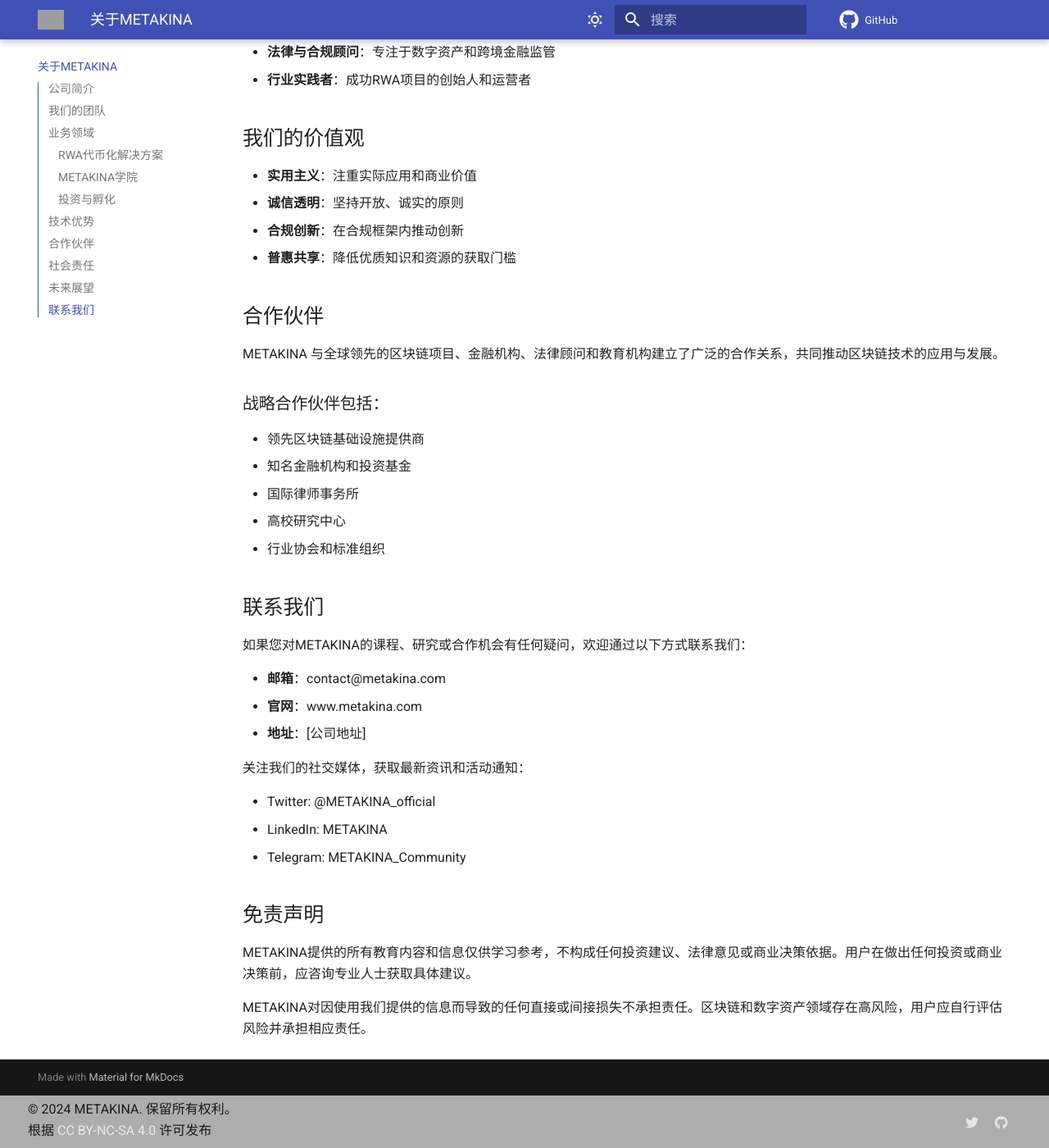
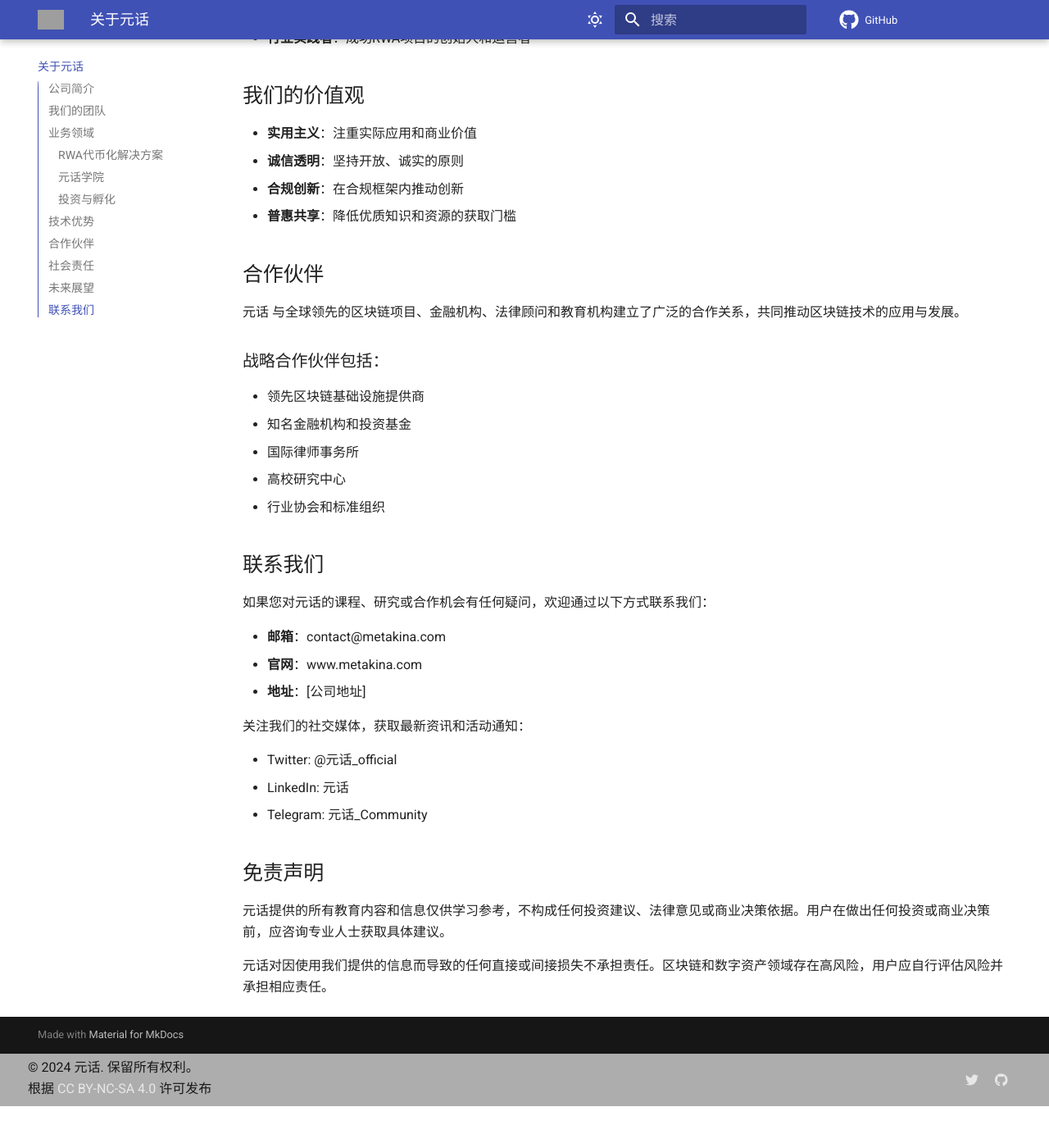
Before and after one commit to metakina-com/courses, an MkDocs documentation site: the page built from docs/about.md, in a window 1280 px wide and 1400 px high, scrolled down 3848 px. Shown: the whole window at 82% size. Built offline with MkDocs 1.6.1 and Material for MkDocs 9.7.7, drawn with Linux system fonts in a browser that asks for light colours; comment, search, counter and statistics services are not loaded; after the commit the page ends 5197 px from its top, so only the background shows below that; some of the changed text lies outside the part shown; grey boxes are pictures that could not be loaded.

Commit message:
Assistant checkpoint: 将METAKINA RWA更改为元话RWA
Assistant generated file changes:
- mkdocs.yml: Change site name from METAKINA to 元话, Update navigation menu
- overrides/main.html: Update meta tags and footer, Update copyright information, Update social links, Update GitHub link
- docs/index.md: Update homepage title, Update homepage description, Update disclaimer
- docs/about.md: Update about page title
- README.md: Update README title and description, Update README text

---

User prompt:

METAKINA RWA 修改为元话RWA

Replit-Commit-Author: Assistant
Replit-Commit-Session-Id: dc961c35-cce0-448d-ae11-1cd4d21b5893

```diff
--- a/docs/about.md
+++ b/docs/about.md
@@ -1,15 +1,14 @@
-
-# 关于METAKINA
+# 关于元话
 
 ## 公司简介
 
-METAKINA是一家专注于区块链技术和数字资产领域的创新企业，致力于促进传统金融与区块链技术的融合，推动实物资产代币化(RWA)的发展和应用。
+元话是一家专注于区块链技术和数字资产领域的创新企业，致力于促进传统金融与区块链技术的融合，推动实物资产代币化(RWA)的发展和应用。
 
 我们的使命是通过技术创新和行业探索，降低全球投资者参与优质资产投资的门槛，提高资产流动性，创造更加包容和高效的金融市场。
 
 ## 我们的团队
 
-METAKINA汇聚了区块链技术、金融市场、法律合规和产品设计等多领域的专业人才，组成了一支富有创新精神和执行力的国际化团队。
+元话汇聚了区块链技术、金融市场、法律合规和产品设计等多领域的专业人才，组成了一支富有创新精神和执行力的国际化团队。
 
 团队核心成员来自全球顶尖金融机构、科技公司和学术机构，拥有丰富的行业经验和深厚的专业背景。
 
@@ -17,13 +16,13 @@ METAKINA汇聚了区块链技术、金融市场、法律合规和产品设计等
 
 ### RWA代币化解决方案
 
-METAKINA提供全方位的实物资产代币化解决方案，包括技术架构设计、法律结构搭建、合规咨询、代币经济模型设计和二级市场流动性支持等服务。
+元话提供全方位的实物资产代币化解决方案，包括技术架构设计、法律结构搭建、合规咨询、代币经济模型设计和二级市场流动性支持等服务。
 
 我们的解决方案已成功应用于房地产、艺术品、商品和私募股权等多个资产类别。
 
-### METAKINA学院
+### 元话学院
 
-METAKINA学院是我们公司旗下的教育平台，旨在培养区块链和数字资产领域的专业人才，提供包括RWA专业认证在内的系列培训课程。
+元话学院是我们公司旗下的教育平台，旨在培养区块链和数字资产领域的专业人才，提供包括RWA专业认证在内的系列培训课程。
 
 ### 投资与孵化
 
@@ -31,7 +30,7 @@ METAKINA学院是我们公司旗下的教育平台，旨在培养区块链和数
 
 ## 技术优势
 
-METAKINA拥有多项区块链和金融科技领域的核心技术和专利：
+元话拥有多项区块链和金融科技领域的核心技术和专利：
 
 1. **多层资产确权系统**：确保数字代币与底层实物资产的法律绑定
 2. **跨链RWA解决方案**：支持在多个区块链网络间无缝转移和使用RWA代币
@@ -40,7 +39,7 @@ METAKINA拥有多项区块链和金融科技领域的核心技术和专利：
 
 ## 合作伙伴
 
-METAKINA与全球范围内的金融机构、科技公司、监管机构和学术机构建立了广泛的合作关系：
+元话与全球范围内的金融机构、科技公司、监管机构和学术机构建立了广泛的合作关系：
 
 - **金融机构**：商业银行、投资银行、资产管理公司
 - **科技合作**：区块链基础设施提供商、预言机网络
@@ -49,7 +48,7 @@ METAKINA与全球范围内的金融机构、科技公司、监管机构和学术
 
 ## 社会责任
 
-METAKINA致力于负责任地发展区块链技术和数字资产生态：
+元话致力于负责任地发展区块链技术和数字资产生态：
 
 - **可持续发展**：推动节能环保的区块链技术应用
 - **金融普惠**：让更多人能够参与全球优质资产投资
@@ -58,7 +57,7 @@ METAKINA致力于负责任地发展区块链技术和数字资产生态：
 
 ## 未来展望
 
-展望未来，METAKINA将继续致力于：
+展望未来，元话将继续致力于：
 
 1. 推动RWA与传统金融体系的深度融合
 2. 开发更加用户友好的RWA投资和管理工具
@@ -71,22 +70,22 @@ METAKINA致力于负责任地发展区块链技术和数字资产生态：
 - **电子邮件**：info@metakina.com
 - **总部地址**：上海市浦东新区陆家嘴金融贸易区
 - **社交媒体**：
-  - 微信公众号：METAKINA官方
-  - Twitter/X：@METAKINA_official
-  - LinkedIn：METAKINA
+  - 微信公众号：元话官方
+  - Twitter/X：@元话_official
+  - LinkedIn：元话
 
 <div class="contact-form-container">
     <h3>有任何问题或合作意向？</h3>
     <p>请填写下方表单，我们的团队将尽快与您联系。</p>
     <a href="https://metakina.com/contact" class="md-button md-button--primary">联系我们</a>
 </div>
-# 关于METAKINA
+# 关于元话
 
 ## 我们的使命
 
-METAKINA 致力于推动区块链技术与实体经济的融合创新，通过教育、研究和项目孵化，构建连接传统金融与数字经济的桥梁。
+元话 致力于推动区块链技术与实体经济的融合创新，通过教育、研究和项目孵化，构建连接传统金融与数字经济的桥梁。
 
-![METAKINA Logo](/assets/images/metakina_logo.png)
+![元话 Logo](/assets/images/metakina_logo.png)
 
 ## 核心业务
 
@@ -119,7 +118,7 @@ METAKINA 致力于推动区块链技术与实体经济的融合创新，通过
 
 ## 我们的团队
 
-METAKINA 汇聚了金融、技术、法律和教育领域的专业人才，核心团队成员均拥有丰富的行业经验和深厚的专业背景。
+元话 汇聚了金融、技术、法律和教育领域的专业人才，核心团队成员均拥有丰富的行业经验和深厚的专业背景。
 
 ### 专家顾问团
 
@@ -137,7 +136,7 @@ METAKINA 汇聚了金融、技术、法律和教育领域的专业人才，核
 
 ## 合作伙伴
 
-METAKINA 与全球领先的区块链项目、金融机构、法律顾问和教育机构建立了广泛的合作关系，共同推动区块链技术的应用与发展。
+元话 与全球领先的区块链项目、金融机构、法律顾问和教育机构建立了广泛的合作关系，共同推动区块链技术的应用与发展。
 
 ### 战略合作伙伴包括：
 
@@ -149,7 +148,7 @@ METAKINA 与全球领先的区块链项目、金融机构、法律顾问和教
 
 ## 联系我们
 
-如果您对METAKINA的课程、研究或合作机会有任何疑问，欢迎通过以下方式联系我们：
+如果您对元话的课程、研究或合作机会有任何疑问，欢迎通过以下方式联系我们：
 
 - **邮箱**：contact@metakina.com
 - **官网**：www.metakina.com
@@ -157,12 +156,12 @@ METAKINA 与全球领先的区块链项目、金融机构、法律顾问和教
 
 关注我们的社交媒体，获取最新资讯和活动通知：
 
-- Twitter: @METAKINA_official
-- LinkedIn: METAKINA
-- Telegram: METAKINA_Community
+- Twitter: @元话_official
+- LinkedIn: 元话
+- Telegram: 元话_Community
 
 ## 免责声明
 
-METAKINA提供的所有教育内容和信息仅供学习参考，不构成任何投资建议、法律意见或商业决策依据。用户在做出任何投资或商业决策前，应咨询专业人士获取具体建议。
+元话提供的所有教育内容和信息仅供学习参考，不构成任何投资建议、法律意见或商业决策依据。用户在做出任何投资或商业决策前，应咨询专业人士获取具体建议。
 
-METAKINA对因使用我们提供的信息而导致的任何直接或间接损失不承担责任。区块链和数字资产领域存在高风险，用户应自行评估风险并承担相应责任。
+元话对因使用我们提供的信息而导致的任何直接或间接损失不承担责任。区块链和数字资产领域存在高风险，用户应自行评估风险并承担相应责任。
--- a/mkdocs.yml
+++ b/mkdocs.yml
@@ -1,7 +1,7 @@
-site_name: METAKINA RWA课程学习平台
+site_name: 元话RWA课程学习平台
 site_url: https://您的GitHub用户名.github.io/您的仓库名称/
 site_description: 免费的RWA(Real World Assets)课程学习平台，提供全面的实物资产代币化知识
-site_author: METAKINA
+site_author: 元话
 
 # GitHub Pages 部署配置
 repo_url: https://github.com/您的GitHub用户名/您的仓库名称
@@ -78,4 +78,4 @@ nav:
     - 模块八：慧眼识珠: courses/module8.md
     - 模块九：预见未来: courses/module9.md
   - 资源中心: resources.md
-  - 关于METAKINA: about.md
+  - 关于元话: about.md
--- a/overrides/main.html
+++ b/overrides/main.html
@@ -4,7 +4,7 @@
 {% block extrahead %}
   {{ super() }}
   <meta name="theme-color" content="#1a237e">
-  <meta property="og:title" content="METAKINA RWA课程学习平台">
+  <meta property="og:title" content="元话RWA课程学习平台">
   <meta property="og:description" content="免费的RWA(Real World Assets)课程学习平台，提供全面的实物资产代币化知识">
   <meta property="og:image" content="https://www.metakina.com/assets/images/24f92e68a27e1cbb99aa453000b33a18db6e2814.png">
   <meta property="og:url" content="{{ config.site_url }}">
@@ -25,17 +25,17 @@
     <div class="md-footer-meta__inner md-grid">
       <div class="md-footer-copyright">
         <div class="md-footer-copyright__highlight">
-          © 2024 METAKINA. 保留所有权利。
+          © 2024 元话. 保留所有权利。
         </div>
         <div>
           根据 <a href="https://creativecommons.org/licenses/by-nc-sa/4.0/">CC BY-NC-SA 4.0</a> 许可发布
         </div>
       </div>
       <div class="md-social">
-        <a href="https://twitter.com/metakina" target="_blank" rel="noopener" title="METAKINA 的 Twitter" class="md-social__link">
+        <a href="https://twitter.com/metakina" target="_blank" rel="noopener" title="元话 的 Twitter" class="md-social__link">
           <svg xmlns="http://www.w3.org/2000/svg" viewBox="0 0 512 512"><path d="M459.37 151.716c.325 4.548.325 9.097.325 13.645 0 138.72-105.583 298.558-298.558 298.558-59.452 0-114.68-17.219-161.137-47.106 8.447.974 16.568 1.299 25.34 1.299 49.055 0 94.213-16.568 130.274-44.832-46.132-.975-84.792-31.188-98.112-72.772 6.498.974 12.995 1.624 19.818 1.624 9.421 0 18.843-1.3 27.614-3.573-48.081-9.747-84.143-51.98-84.143-102.985v-1.299c13.969 7.797 30.214 12.67 47.431 13.319-28.264-18.843-46.781-51.005-46.781-87.391 0-19.492 5.197-37.36 14.294-52.954 51.655 63.675 129.3 105.258 216.365 109.807-1.624-7.797-2.599-15.918-2.599-24.04 0-57.828 46.782-104.934 104.934-104.934 30.213 0 57.502 12.67 76.67 33.137 23.715-4.548 46.456-13.32 66.599-25.34-7.798 24.366-24.366 44.833-46.132 57.827 21.117-2.273 41.584-8.122 60.426-16.243-14.292 20.791-32.161 39.308-52.628 54.253z"></path></svg>
         </a>
-        <a href="https://github.com/metakina" target="_blank" rel="noopener" title="METAKINA 的 GitHub" class="md-social__link">
+        <a href="https://github.com/metakina" target="_blank" rel="noopener" title="元话 的 GitHub" class="md-social__link">
           <svg xmlns="http://www.w3.org/2000/svg" viewBox="0 0 496 512"><path d="M165.9 397.4c0 2-2.3 3.6-5.2 3.6-3.3.3-5.6-1.3-5.6-3.6 0-2 2.3-3.6 5.2-3.6 3-.3 5.6 1.3 5.6 3.6zm-31.1-4.5c-.7 2 1.3 4.3 4.3 4.9 2.6 1 5.6 0 6.2-2s-1.3-4.3-4.3-5.2c-2.6-.7-5.5.3-6.2 2.3zm44.2-1.7c-2.9.7-4.9 2.6-4.6 4.9.3 2 2.9 3.3 5.9 2.6 2.9-.7 4.9-2.6 4.6-4.6-.3-1.9-3-3.2-5.9-2.9zM244.8 8C106.1 8 0 113.3 0 252c0 110.9 69.8 205.8 169.5 239.2 12.8 2.3 17.3-5.6 17.3-12.1 0-6.2-.3-40.4-.3-61.4 0 0-70 15-84.7-29.8 0 0-11.4-29.1-27.8-36.6 0 0-22.9-15.7 1.6-15.4 0 0 24.9 2 38.6 25.8 21.9 38.6 58.6 27.5 72.9 20.9 2.3-16 8.8-27.1 16-33.7-55.9-6.2-112.3-14.3-112.3-110.5 0-27.5 7.6-41.3 23.6-58.9-2.6-6.5-11.1-33.3 2.6-67.9 20.9-6.5 69 27 69 27 20-5.6 41.5-8.5 62.8-8.5s42.8 2.9 62.8 8.5c0 0 48.1-33.6 69-27 13.7 34.7 5.2 61.4 2.6 67.9 16 17.7 25.8 31.5 25.8 58.9 0 96.5-58.9 104.2-114.8 110.5 9.2 7.9 17 22.9 17 46.4 0 33.7-.3 75.4-.3 83.6 0 6.5 4.6 14.4 17.3 12.1C428.2 457.8 496 362.9 496 252 496 113.3 383.5 8 244.8 8zM97.2 352.9c-1.3 1-1 3.3.7 5.2 1.6 1.6 3.9 2.3 5.2 1 1.3-1 1-3.3-.7-5.2-1.6-1.6-3.9-2.3-5.2-1zm-10.8-8.1c-.7 1.3.3 2.9 2.3 3.9 1.6 1 3.6.7 4.3-.7.7-1.3-.3-2.9-2.3-3.9-2-.6-3.6-.3-4.3.7zm32.4 35.6c-1.6 1.3-1 4.3 1.3 6.2 2.3 2.3 5.2 2.6 6.5 1 1.3-1.3.7-4.3-1.3-6.2-2.2-2.3-5.2-2.6-6.5-1zm-11.4-14.7c-1.6 1-1.6 3.6 0 5.9 1.6 2.3 4.3 3.3 5.6 2.3 1.6-1.3 1.6-3.9 0-6.2-1.4-2.3-4-3.3-5.6-2z"></path></svg>
         </a>
       </div>
```
Also changed, not shown: README.md (+2 -2 lines), docs/index.md (+3 -3 lines).
